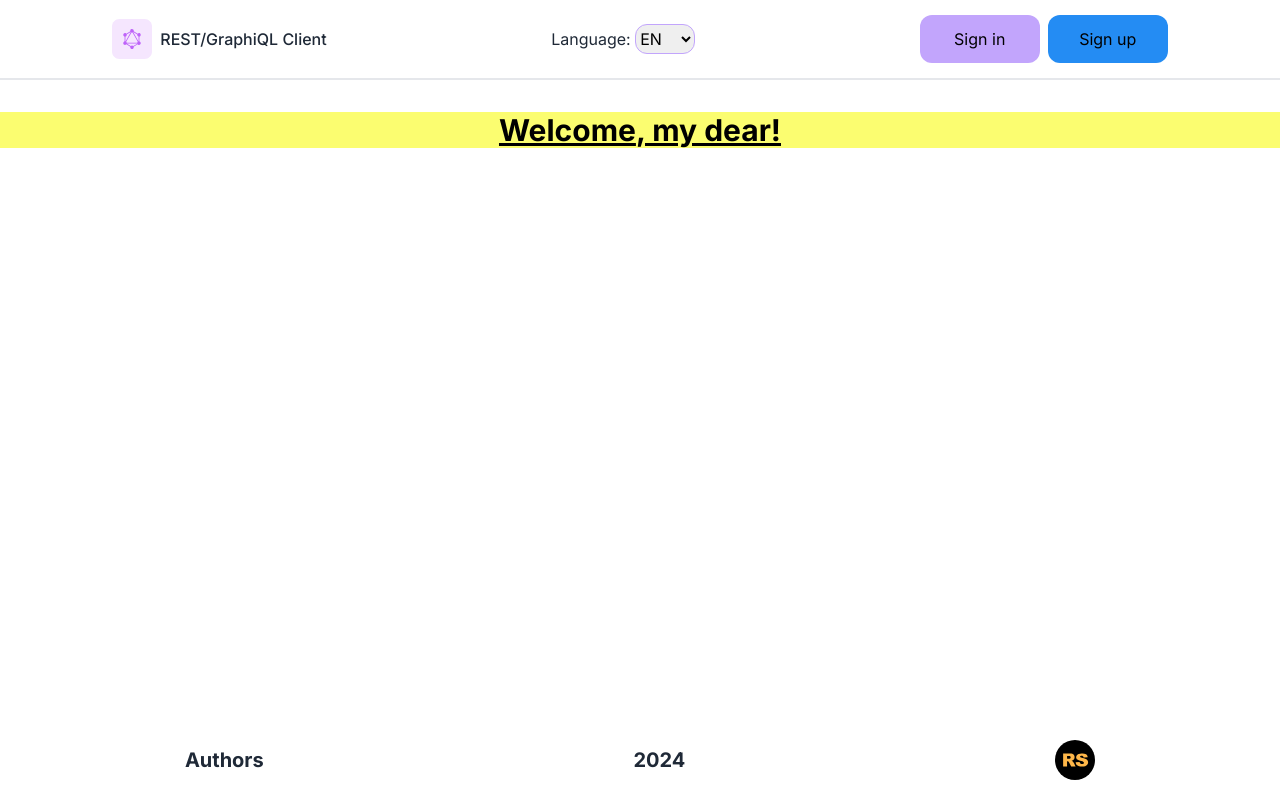
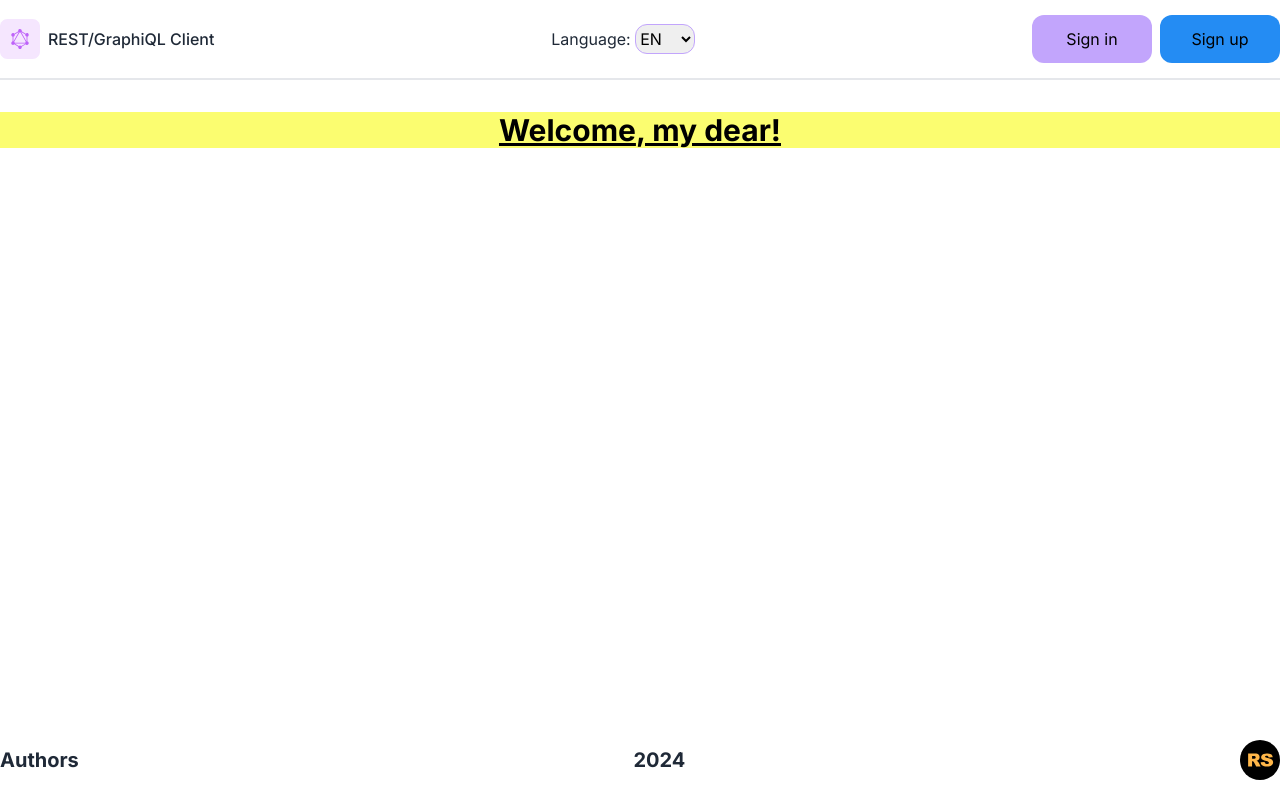
Before and after one commit to mamont79/graphiql-app, a Next.js app: page /en in a window 1280 px wide. Built offline with nearby package versions, Linux system fonts and the light colour scheme.

Commit message:
refactor: change header and footer container/justify

```diff
--- a/components/footer/Footer.tsx
+++ b/components/footer/Footer.tsx
@@ -3,7 +3,8 @@ import { PopupAuthors } from './PopupAuthors';
 
 export const Footer = () => {
   return (
-    <footer className="flex flex-row justify-around w-full h-[80px] text-text">
+    <footer className="flex justify-center w-full h-[80px] text-text">
+      <div className="container lg flex justify-between items-center">
         <div className="content-center hover:underline" title="Click to see tean members">
           <PopupAuthors />
         </div>
@@ -24,6 +25,7 @@ export const Footer = () => {
             />
           </a>
         </div>
+      </div>
     </footer>
   );
 };
--- a/components/header/Header.tsx
+++ b/components/header/Header.tsx
@@ -32,10 +32,11 @@ export const Header = () => {
     <header
       className={`${
         isSticky
-          ? 'shadow-md shadow-accentSecondary sticky top-0 left-0 z-50'
+          ? 'shadow-md shadow-accentSecondary sticky top-0 left-0 z-50 h-[70px]'
           : 'border-b-2'
-      } bg-white text-text transition-border duration-300 flex flex-row justify-around items-center w-full h-[80px] `}
+      } bg-white text-text transition-border duration-300  w-full h-[80px] flex justify-center items-center`}
     >
+      <div className="container lg flex justify-between items-center">
         <div className="content-center">
           <Link href={AppRoutes.MAIN_PAGE} className="flex gap-2 items-center">
             <Image src="/app-logo.svg" alt="App Logo" width={40} height={40} />
@@ -54,6 +55,7 @@ export const Header = () => {
           </Link>
           {isLoggedIn && <button className="btn">{t('logout')}</button>}
         </div>
+      </div>
     </header>
   );
 };
```
Lines whose indentation alone changed are shown as unchanged.
